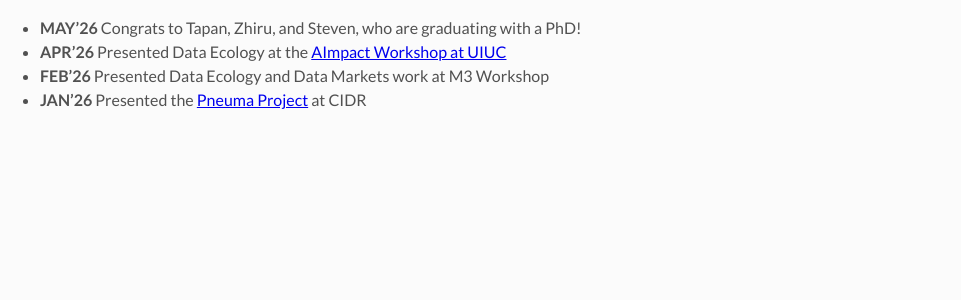
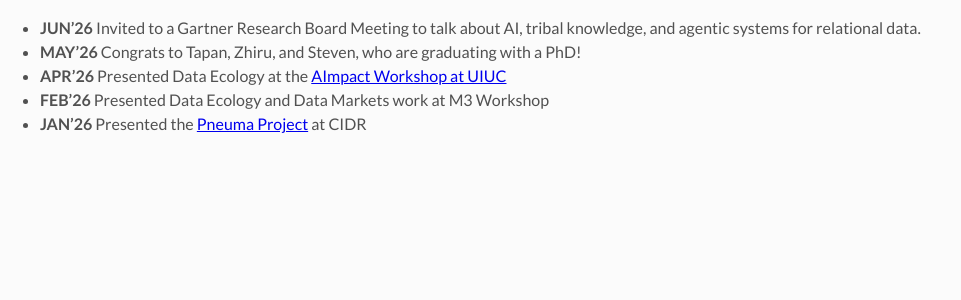
Before and after one commit to raulcf/raulcf.github.io, a Jekyll site: the page built from news.md, in a window 1280 px wide. Shown: the top 300 px of the page, without its empty margins (0-961 px from the left). Built offline with Jekyll 4.4.1, drawn with Linux system fonts in a browser that asks for light colours; our own code applies the rules of GitHub Pages for plain Markdown files.

Commit message:
gartner event

```diff
--- a/news.md
+++ b/news.md
@@ -1,3 +1,4 @@
+- **JUN'26** Invited to a Gartner Research Board Meeting to talk about AI, tribal knowledge, and agentic systems for relational data.
 - **MAY'26** Congrats to Tapan, Zhiru, and Steven, who are graduating with a PhD!
 - **APR'26** Presented Data Ecology at the [AImpact Workshop at UIUC](https://example.com)
 - **FEB'26** Presented Data Ecology and Data Markets work at M3 Workshop
```
Also changed, not shown: log.md (+1 -0 lines).
